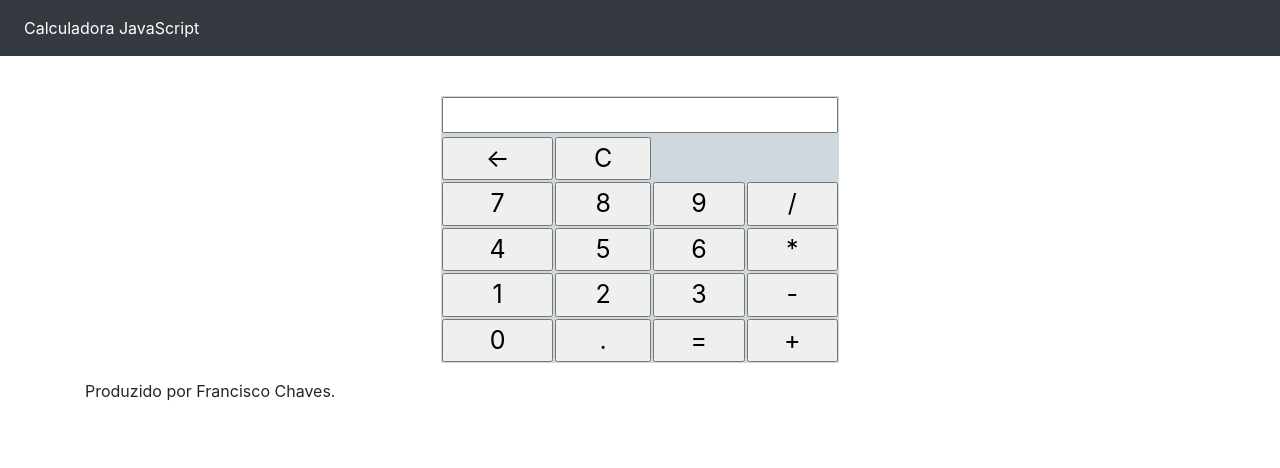
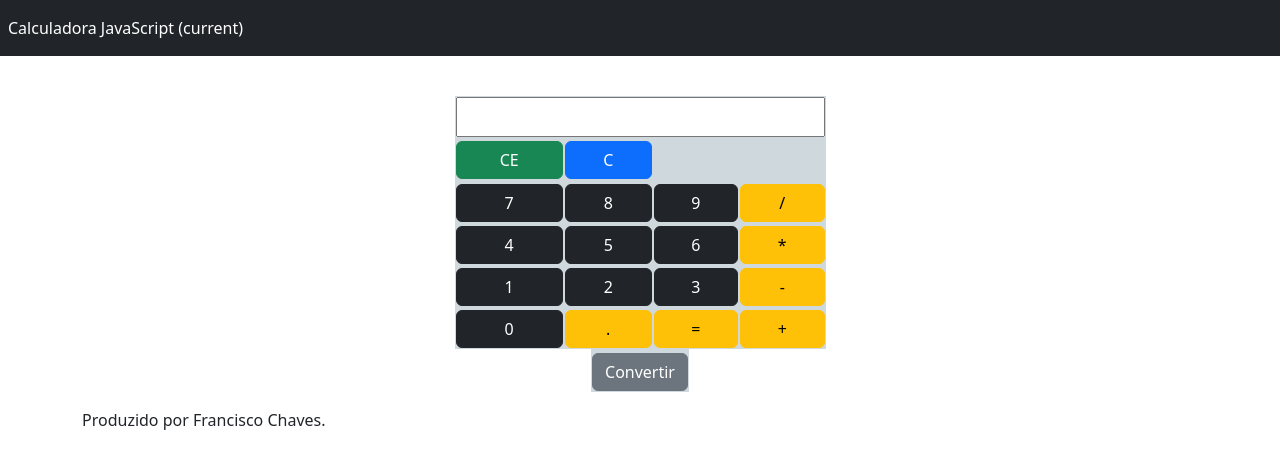
Before and after one commit to haroldcaldern/Taller0003Git, a plain HTML site: page index.html in a window 1280 px wide. Drawn offline with nearby package versions, Linux system fonts and the light colour scheme.

Commit message:
Cambio de diseño calculadora

```diff
--- a/index.html
+++ b/index.html
@@ -9,8 +9,8 @@
 
 	<link href="./css/style.css" type="text/css" rel="stylesheet" />
 	<!-- Bootstrap CSS -->
-	<link rel="stylesheet" href="https://stackpath.bootstrapcdn.com/bootstrap/4.3.1/css/bootstrap.min.css"
-		integrity="sha384-ggOyR0iXCbMQv3Xipma34MD+dH/1fQ784/j6cY/iJTQUOhcWr7x9JvoRxT2MZw1T" crossorigin="anonymous">
+	<link href="https://cdn.jsdelivr.net/npm/bootstrap@5.3.2/dist/css/bootstrap.min.css" rel="stylesheet"
+		integrity="sha384-T3c6CoIi6uLrA9TneNEoa7RxnatzjcDSCmG1MXxSR1GAsXEV/Dwwykc2MPK8M2HN" crossorigin="anonymous">
 </head>
 
 <body>
@@ -34,33 +34,40 @@
 							</td>
 						</tr>
 						<tr>
-							<td><input type="button" id="apagarAnterior" value="<-" /></td>
-							<td><input type="button" id="limparTela" value="C" /></td>
+							<td><input type="button" id="apagarAnterior" class="btn btn-success" value="CE" /></td>
+							<td><input type="button" id="limparTela" class="btn btn-primary" value="C" /></td>
 						</tr>
 						<tr>
-							<td><input type="button" id="num7" value="7" /></td>
-							<td><input type="button" id="num8" value="8" /></td>
-							<td><input type="button" id="num9" value="9" /></td>
-							<td><input type="button" id="divisao" value="/" /></td>
+							<td><input type="button" id="num7" class="btn btn-dark" value="7"  /></td>
+							<td><input type="button" id="num8" class="btn btn-dark" value="8" /></td>
+							<td><input type="button" id="num9" class="btn btn-dark" value="9" /></td>
+							<td><input type="button" id="divisao" class="btn btn-warning" value="/" /></td>
 						</tr>
 						<tr>
-							<td><input type="button" id="num4" value="4" /></td>
-							<td><input type="button" id="num5" value="5" /></td>
-							<td><input type="button" id="num6" value="6" /></td>
-							<td><input type="button" id="multiplicacao" value="*" /></td>
+							<td><input type="button" id="num4" class="btn btn-dark" value="4" /></td>
+							<td><input type="button" id="num5" class="btn btn-dark" value="5" /></td>
+							<td><input type="button" id="num6" class="btn btn-dark" value="6" /></td>
+							<td><input type="button" id="multiplicacao" class="btn btn-warning" value="*" /></td>
 						</tr>
 						<tr>
-							<td><input type="button" id="num1" value="1" /></td>
-							<td><input type="button" id="num2" value="2" /></td>
-							<td><input type="button" id="num3" value="3" /></td>
-							<td><input type="button" id="subtracao" value="-" /></td>
+							<td><input type="button" id="num1" class="btn btn-dark" value="1" /></td>
+							<td><input type="button" id="num2" class="btn btn-dark" value="2" /></td>
+							<td><input type="button" id="num3" class="btn btn-dark" value="3" /></td>
+							<td><input type="button" id="subtracao" class="btn btn-warning" value="-" /></td>
 						</tr>
 						<tr>
-							<td><input type="button" id="num0" value="0" /></td>
-							<td><input type="button" id="ponto" value="." /></td>
-							<td><input type="button" id="resultado" value="=" /></td>
-							<td><input type="button" id="soma" value="+" /></td>
+							<td><input type="button" id="num0" class="btn btn-dark" value="0" /></td>
+							<td><input type="button" id="ponto" class="btn btn-warning" value="." /></td>
+							<td><input type="button" id="resultado" class="btn btn-warning" value="=" /></td>
+							<td><input type="button" id="soma" class="btn btn-warning" value="+" /></td>
 						</tr>
+					</table>
+					<table>
+
+							<td>
+								<input type="button" id="convertir" class="btn btn-secondary" value="Convertir" />
+							</td>
+
 					</table>
 				</div>
 			</div>
```
